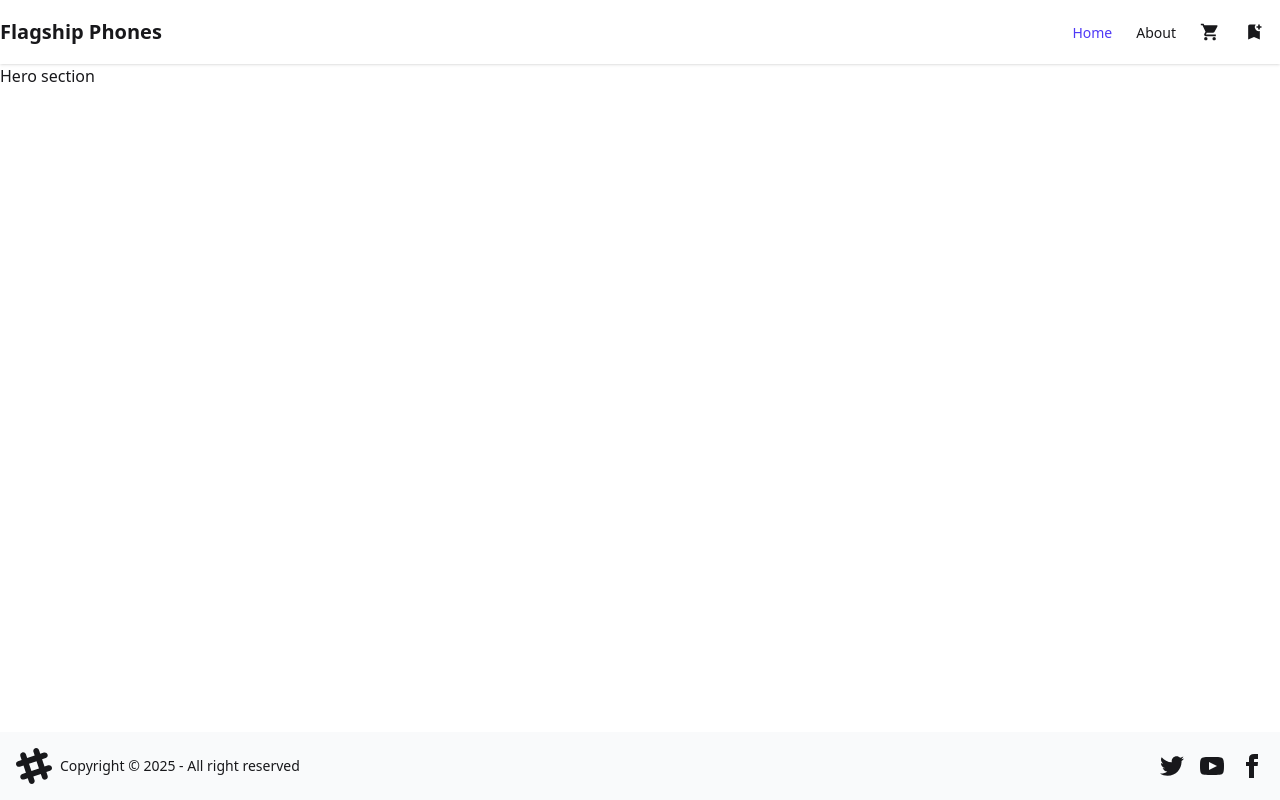
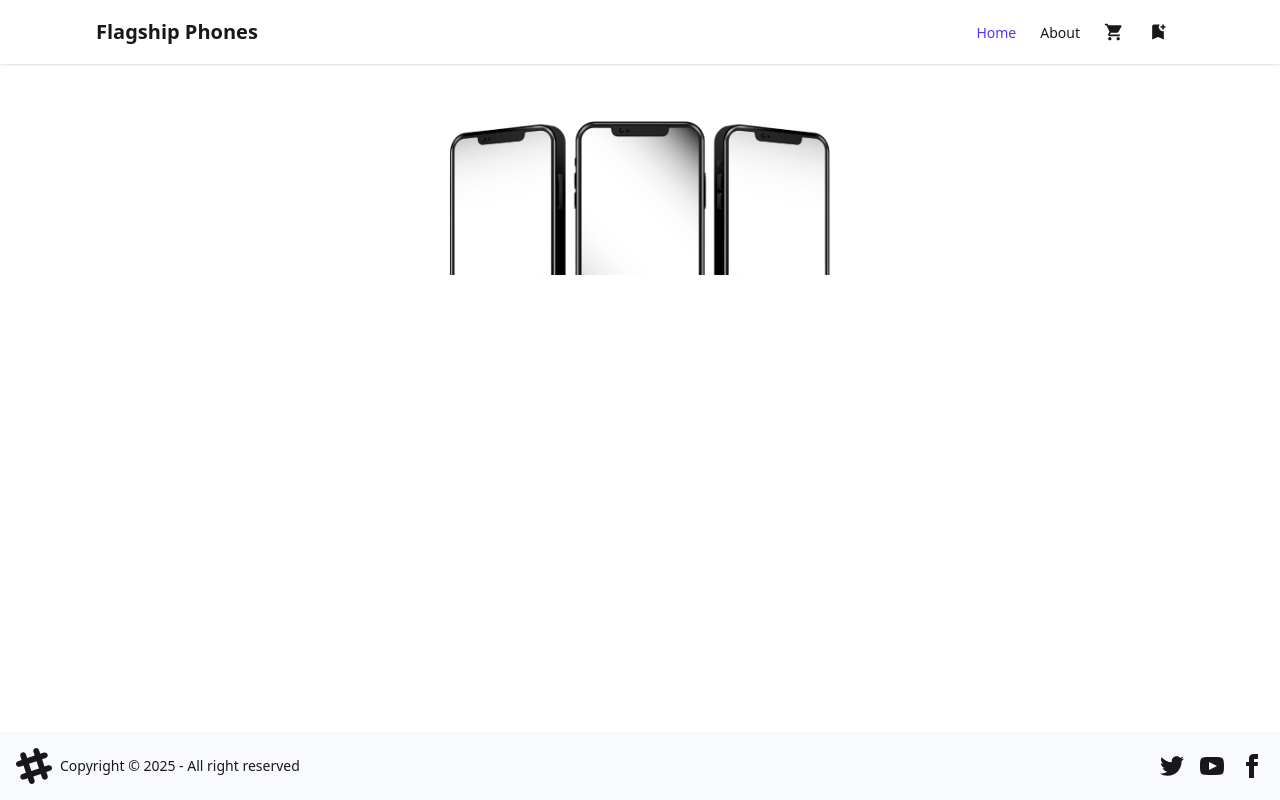
Before and after one commit to omarfaruk-dev/flagship-phones, a React (Vite) app: page / in a window 1280 px wide. Built offline with nearby package versions, Linux system fonts and the light colour scheme.

Commit message:
nav and footer completed

```diff
--- a/src/components/Hero.jsx
+++ b/src/components/Hero.jsx
@@ -1,9 +1,10 @@
 import React from 'react';
+import banner from '../assets/banner.png';
 
 const Hero = () => {
     return (
-        <div>
-            <h2>Hero</h2>
+        <div className='py-12'>
+            <img className='w-full mx-auto md:max-w-md' src={banner} alt="banner image" />
         </div>
     );
 };
--- a/src/components/Navbar.jsx
+++ b/src/components/Navbar.jsx
@@ -4,7 +4,7 @@ import { MdShoppingCart, MdBookmarkAdd } from "react-icons/md";
 
 const Navbar = () => {
     return (
-        <div className="navbar p-0 bg-base-100 shadow-sm">
+        <div className="navbar p-0 bg-base-100 shadow-sm mx-auto px-8 md:px-12 lg:px-16 xl:px-24">
             <div className="navbar-start">
                 <div className="dropdown">
                     <div tabIndex={0} role="button" className="cursor-pointer mr-2  lg:hidden">
--- a/src/layouts/MainLayout.jsx
+++ b/src/layouts/MainLayout.jsx
@@ -6,11 +6,11 @@ import Footer from '../components/Footer';
 const MainLayout = () => {
     return (
         <>
-            <Navbar/>
-            <div className='min-h-[calc(100vh-132px)]'>
-            <Outlet/>
+            <Navbar />
+            <div className='min-h-[calc(100vh-132px)] max-w-screen-2xl mx-auto px-8 md:px-12 lg:px-16 xl:px-24'>
+                <Outlet />
             </div>
-            <Footer/>
+            <Footer />
         </>
     );
 };
--- a/src/pages/Home.jsx
+++ b/src/pages/Home.jsx
@@ -1,9 +1,10 @@
 import React from 'react';
+import Hero from '../components/Hero';
 
 const Home = () => {
     return (
         <div>
-            <h1>Hero section</h1>
+            <Hero/>
         </div>
     );
 };
```
